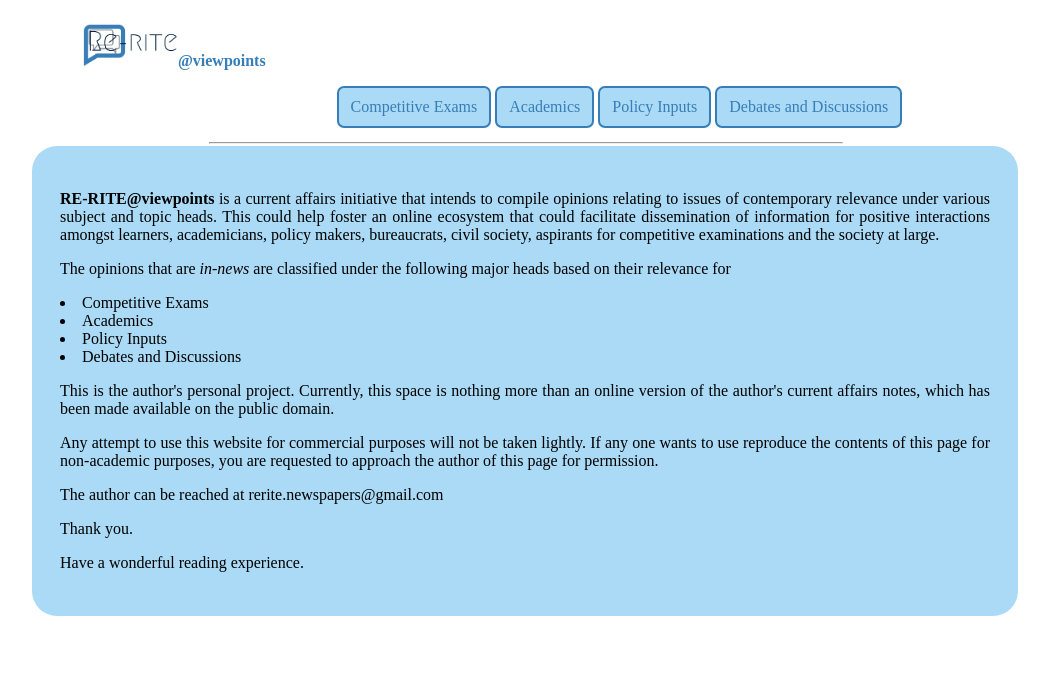
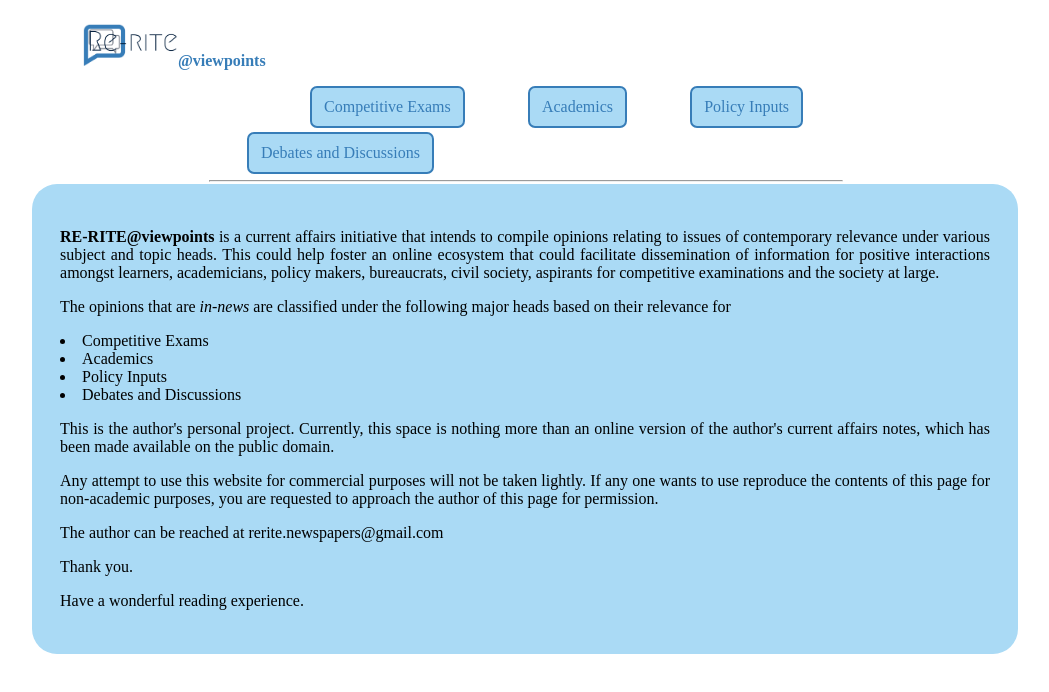
Before and after one commit to AnuMadav/re-rite, a plain HTML site: page index.html in a window 1280 px wide. Shown: the whole page, without its empty margins (115-1164 px from the left). Drawn offline with Linux system fonts and the light colour scheme.

Commit message:
Add files via upload

```diff
--- a/index.html
+++ b/index.html
@@ -19,12 +19,12 @@
       .header{
         position: sticky;
         margin-left: 15%;
-        margin-right: 15%
+        margin-right: 25%
       }
       .relevance{
-        position: absolute;
-        margin-left: 250px;
-        height: 45px;
+        text-align: justify;
+        margin-left:28%;
+        margin-right: 28%;
       }
       .relevance a{
         float: center;
@@ -113,6 +113,7 @@
   <body>
     <div class="header">
     <p style="color: #377DB8"><img src="logo.png" alt="Logo" height="50"><b>@viewpoints</b></p>
+    </div>
     <div class="relevance">
       <a class="active" href="#home"></a>
         <a href="compexams.html" class="compexams">Competitive Exams</a>
@@ -120,10 +121,7 @@
         <a href="policy.html" class="policy">Policy Inputs</a>
         <a href="debates.html" class="discussions">Debates and Discussions</a>
       </div>
-      </div>
-    </div>
-      <br>
-      <br><br>
+
       <hr align= "center">
       <table style="margin-left: auto; margin-right: auto" width= 78%>
         <tr>
```
